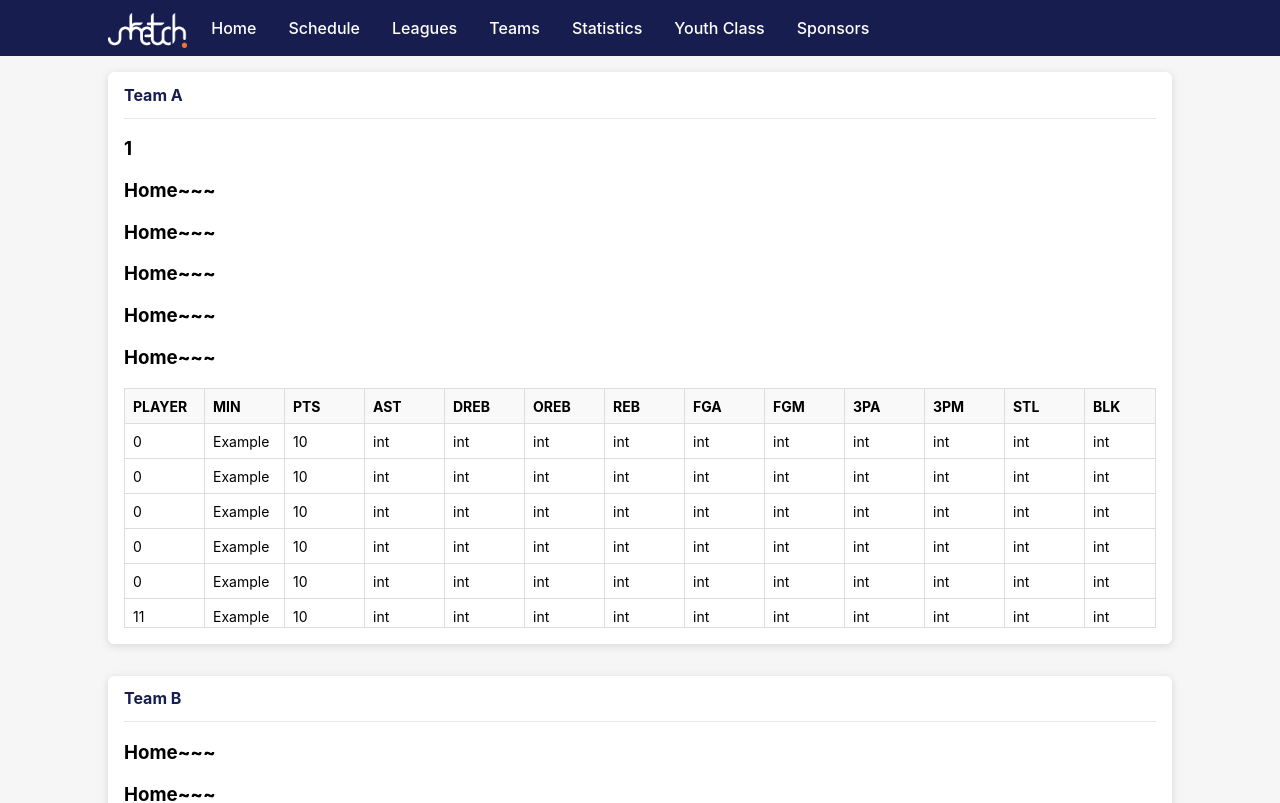
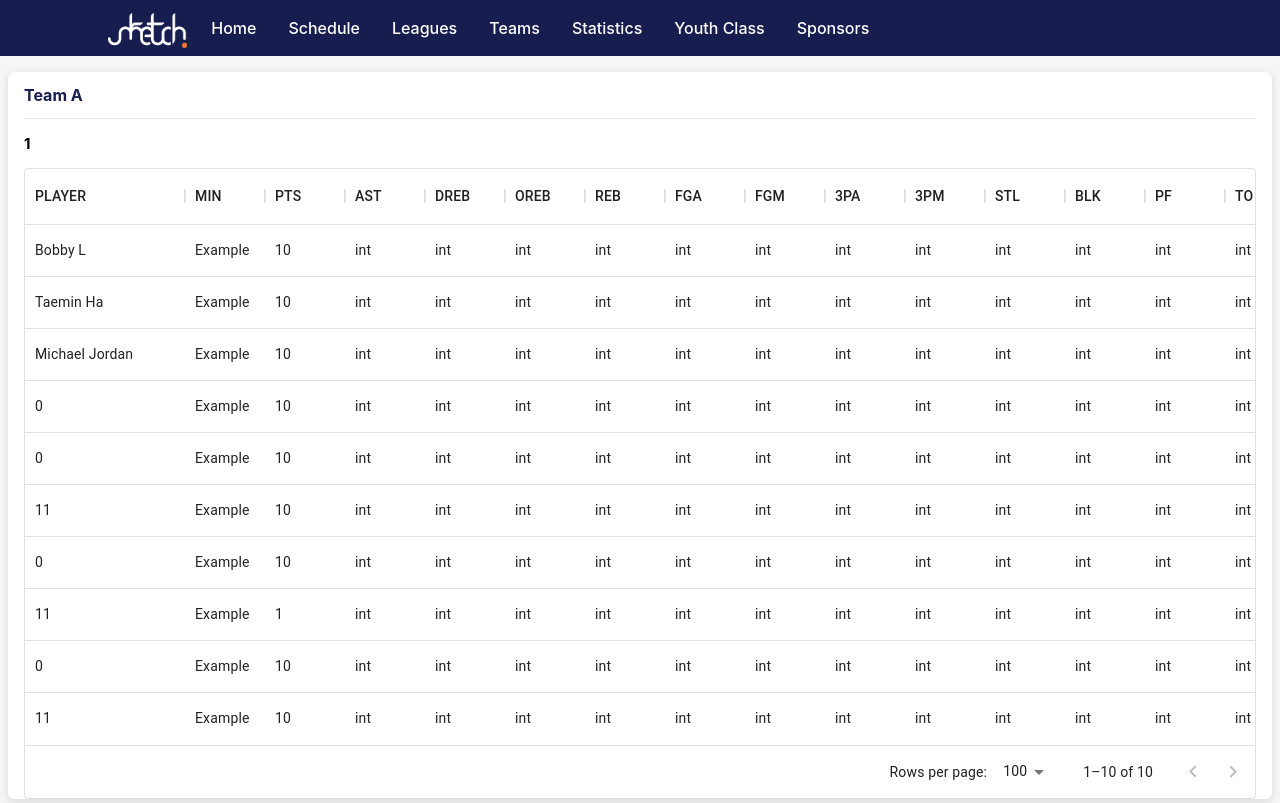
Before and after one commit to SketchBasketball/Sketch-ui, a React (Create React App) app: page /matches/1 in a window 1280 px wide. Shown: the top 803 px of the page. Built offline with nearby package versions, Linux system fonts and the light colour scheme.

Commit message:
mui data grid implememted

```diff
--- a/package.json
+++ b/package.json
@@ -3,11 +3,15 @@
   "version": "0.1.0",
   "private": true,
   "dependencies": {
+    "@emotion/react": "^11.5.0",
+    "@emotion/styled": "^11.3.0",
+    "@mui/material": "^5.0.4",
+    "@mui/styles": "^5.0.1",
+    "@mui/x-data-grid": "^5.0.0-beta.4",
     "axios": "^0.21.4",
     "cra-template": "1.1.2",
     "normalize.css": "^8.0.1",
     "react": "^17.0.2",
-    "react-data-grid": "^7.0.0-beta.7",
     "react-dom": "^17.0.2",
     "react-loader-spinner": "^4.0.0",
     "react-redux": "^7.2.5",
--- a/src/components/Header.scss
+++ b/src/components/Header.scss
@@ -7,6 +7,7 @@
   color: black;
   display: flex;
   justify-content: center;
+  z-index: 10;
 }
 
 .Header {
--- a/src/pages/Match.js
+++ b/src/pages/Match.js
@@ -2,33 +2,17 @@ import React from "react";
 import "./Match.scss";
 import { useParams } from "react-router-dom";
 import ContentBox from "../components/ContentBox";
-import DataGrid from "react-data-grid";
+import { DataGrid } from "@mui/x-data-grid";
 
 const Match = () => {
   const { id } = useParams();
-  const columns = [
-    { key: "name", name: "PLAYER" },
-    { key: "minutes", name: "MIN" },
-    { key: "points", name: "PTS" },
-    { key: "assists", name: "AST" },
-    { key: "def_rebound", name: "DREB" },
-    { key: "off_rebounds", name: "OREB" },
-    { key: "rebounds", name: "REB" },
-    { key: "field_goal_try", name: "FGA" },
-    { key: "field_goal_made", name: "FGM" },
-    { key: "three_point_try", name: "3PA" },
-    { key: "three_point_made", name: "3PM" },
-    { key: "steals", name: "STL" },
-    { key: "blocks", name: "BLK" },
-    { key: "fouls", name: "PF" },
-    { key: "turnovers", name: "TO" },
-  ];
 
   const rows = [
     {
-      name: 0,
+      id: 1,
+      name: "Bobby L",
       minutes: "Example",
-      points: "10",
+      points: 10,
       assists: "int",
       def_rebound: "int",
       off_rebounds: "int",
@@ -43,9 +27,10 @@ const Match = () => {
       turnovers: "int",
     },
     {
-      name: 0,
+      id: 2,
+      name: "Taemin Ha",
       minutes: "Example",
-      points: "10",
+      points: 10,
       assists: "int",
       def_rebound: "int",
       off_rebounds: "int",
@@ -60,9 +45,10 @@ const Match = () => {
       turnovers: "int",
     },
     {
-      name: 0,
+      id: 3,
+      name: "Michael Jordan",
       minutes: "Example",
-      points: "10",
+      points: 10,
       assists: "int",
       def_rebound: "int",
       off_rebounds: "int",
@@ -77,9 +63,10 @@ const Match = () => {
       turnovers: "int",
     },
     {
+      id: 4,
       name: 0,
       minutes: "Example",
-      points: "10",
+      points: 10,
       assists: "int",
       def_rebound: "int",
       off_rebounds: "int",
@@ -94,9 +81,10 @@ const Match = () => {
       turnovers: "int",
     },
     {
+      id: 5,
       name: 0,
       minutes: "Example",
-      points: "10",
+      points: 10,
       assists: "int",
       def_rebound: "int",
       off_rebounds: "int",
@@ -111,9 +99,10 @@ const Match = () => {
       turnovers: "int",
     },
     {
+      id: 6,
       name: 11,
       minutes: "Example",
-      points: "10",
+      points: 10,
       assists: "int",
       def_rebound: "int",
       off_rebounds: "int",
@@ -128,9 +117,10 @@ const Match = () => {
       turnovers: "int",
     },
     {
+      id: 7,
       name: 0,
       minutes: "Example",
-      points: "10",
+      points: 10,
       assists: "int",
       def_rebound: "int",
       off_rebounds: "int",
@@ -145,9 +135,10 @@ const Match = () => {
       turnovers: "int",
     },
     {
+      id: 8,
       name: 11,
       minutes: "Example",
-      points: "10",
+      points: 1,
       assists: "int",
       def_rebound: "int",
       off_rebounds: "int",
@@ -162,9 +153,10 @@ const Match = () => {
       turnovers: "int",
     },
     {
+      id: 9,
       name: 0,
       minutes: "Example",
-      points: "10",
+      points: 10,
       assists: "int",
       def_rebound: "int",
       off_rebounds: "int",
@@ -179,9 +171,10 @@ const Match = () => {
       turnovers: "int",
     },
     {
+      id: 10,
       name: 11,
       minutes: "Example",
-      points: "10",
+      points: 10,
       assists: "int",
       def_rebound: "int",
       off_rebounds: "int",
@@ -196,25 +189,37 @@ const Match = () => {
       turnovers: "int",
     },
   ];
+
+  const columns = [
+    { field: "name", headerName: "PLAYER", flex: 2, minWidth: 160 },
+    { field: "minutes", headerName: "MIN", flex: 1, minWidth: 80 },
+    { field: "points", headerName: "PTS", flex: 1, minWidth: 80 },
+    { field: "assists", headerName: "AST", flex: 1, minWidth: 80 },
+    { field: "def_rebound", headerName: "DREB", flex: 1, minWidth: 80 },
+    { field: "off_rebounds", headerName: "OREB", flex: 1, minWidth: 80 },
+    { field: "rebounds", headerName: "REB", flex: 1, minWidth: 80 },
+    { field: "field_goal_try", headerName: "FGA", flex: 1, minWidth: 80 },
+    { field: "field_goal_made", headerName: "FGM", flex: 1, minWidth: 80 },
+    { field: "three_point_try", headerName: "3PA", flex: 1, minWidth: 80 },
+    { field: "three_point_made", headerName: "3PM", flex: 1, minWidth: 80 },
+    { field: "steals", headerName: "STL", flex: 1, minWidth: 80 },
+    { field: "blocks", headerName: "BLK", flex: 1, minWidth: 80 },
+    { field: "fouls", headerName: "PF", flex: 1, minWidth: 80 },
+    { field: "turnovers", headerName: "TO", flex: 1, minWidth: 80 },
+  ];
+
   return (
     <div className="match-container">
       <div className="match-content-wrapper">
         <ContentBox title="Team A">
           <div>
             <h3>{id}</h3>
-            <h3>Home~~~</h3>
-            <h3>Home~~~</h3>
-            <h3>Home~~~</h3>
-            <h3>Home~~~</h3>
-            <h3>Home~~~</h3>
-            <div className="data-grid-wrapper">
-              <DataGrid
-                style={{ height: "15rem" }}
-                className="rdg-light"
-                columns={columns}
-                rows={rows}
-              ></DataGrid>
-            </div>
+            <DataGrid
+              style={{ width: "100%" }}
+              rows={rows}
+              columns={columns}
+              autoHeight={true}
+            />
           </div>
         </ContentBox>
         <ContentBox title="Team B">
--- a/src/pages/Match.scss
+++ b/src/pages/Match.scss
@@ -7,12 +7,13 @@
 }
 
 .match-content-wrapper {
-  max-width: 1080px;
   width: 100%;
   display: flex;
   flex-direction: column;
+  font-size: 0.8rem;
 }
 
 .data-grid-wrapper {
+  width: 100%;
   margin-bottom: 1rem;
 }
```
Also changed, not shown: 1 other file (tests, documents, lock files or other folders).
